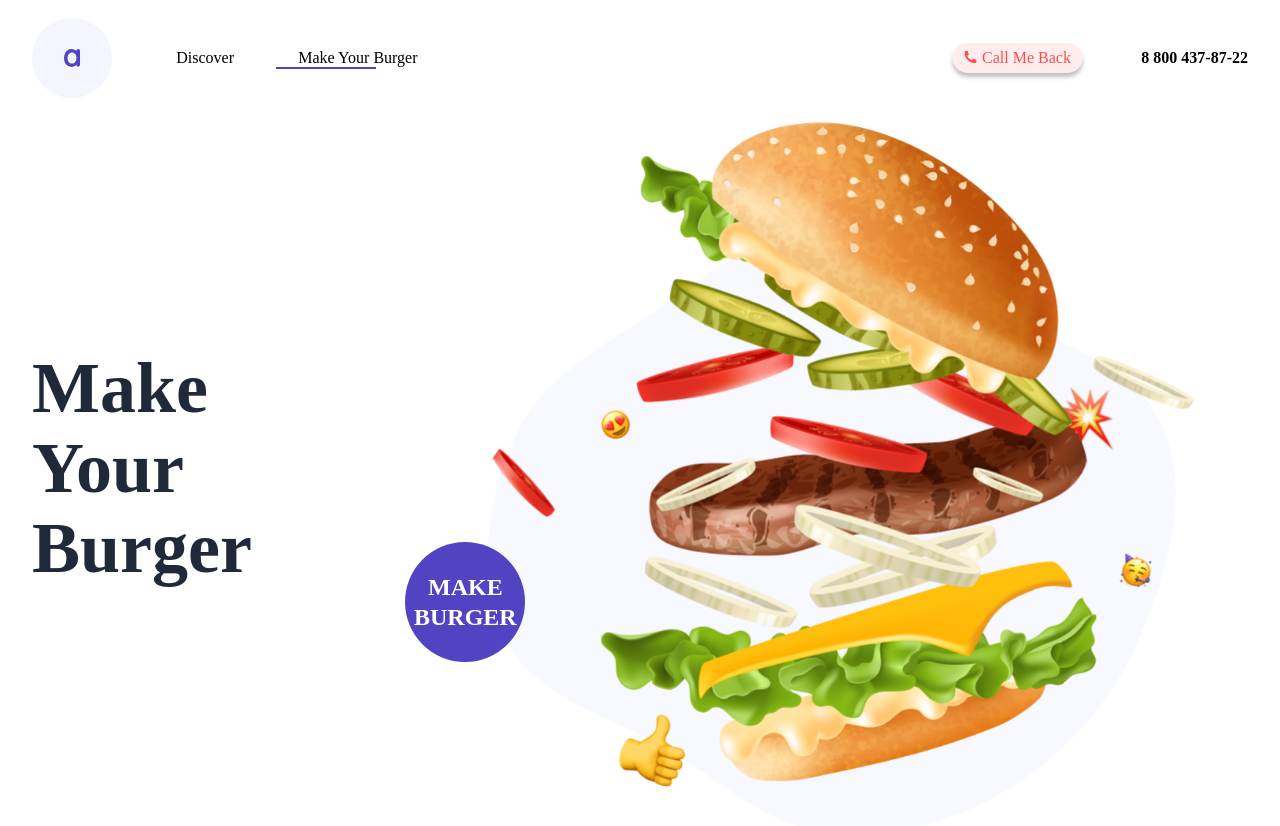
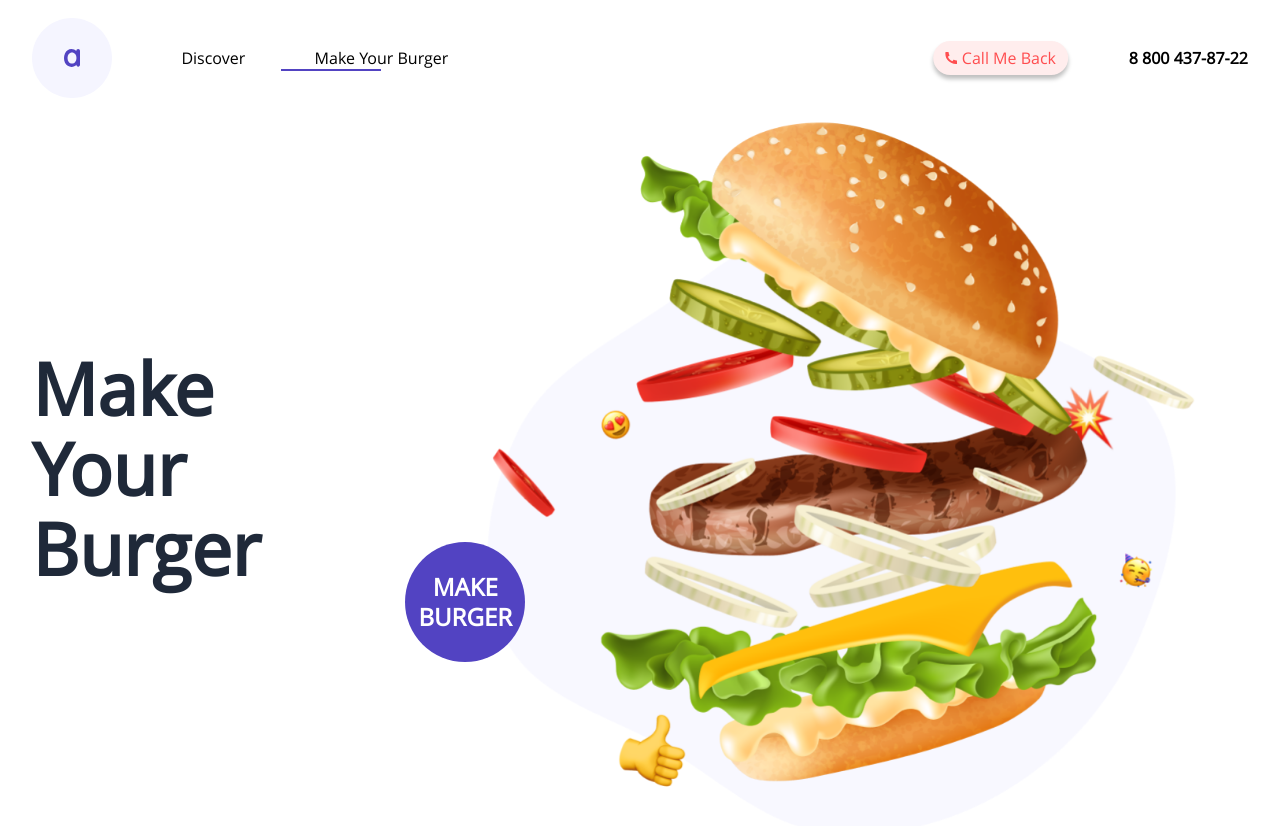
Before and after one commit to topi768/burger_make, a Vue app: page / in a window 1280 px wide. Shown: the top 826 px of the page. Built offline with nearby package versions, Linux system fonts and the light colour scheme.

Commit message:
fonts in _variables.scss

```diff
--- a/src/assets/_variables.scss
+++ b/src/assets/_variables.scss
@@ -26,3 +26,24 @@ $sm: 576px;
 $md: 768px;
 $lg: 992px;
 $xl: 1200px;
+//font
+@font-face {
+    font-family: "OpenSans SemiBold";
+    src: local("OpenSans"),
+     url(@/fonts/OpenSans/OpenSans-SemiBold.ttf) format("truetype");
+  }
+  @font-face {
+    font-family: "OpenSans Regular";
+    src: local("OpenSans"),
+     url(@/fonts/OpenSans/OpenSans-Regular.ttf) format("truetype");
+  }
+  @font-face {
+    font-family: "OpenSans Bold";
+    src: local("OpenSans"),
+     url(@/fonts/OpenSans/OpenSans-Bold.ttf) format("truetype");
+  }
+  @font-face {
+    font-family: "OpenSans ExtraBold";
+    src: local("OpenSans"),
+     url(@/fonts/OpenSans/OpenSans-ExtraBold.ttf) format("truetype");
+  }
```
